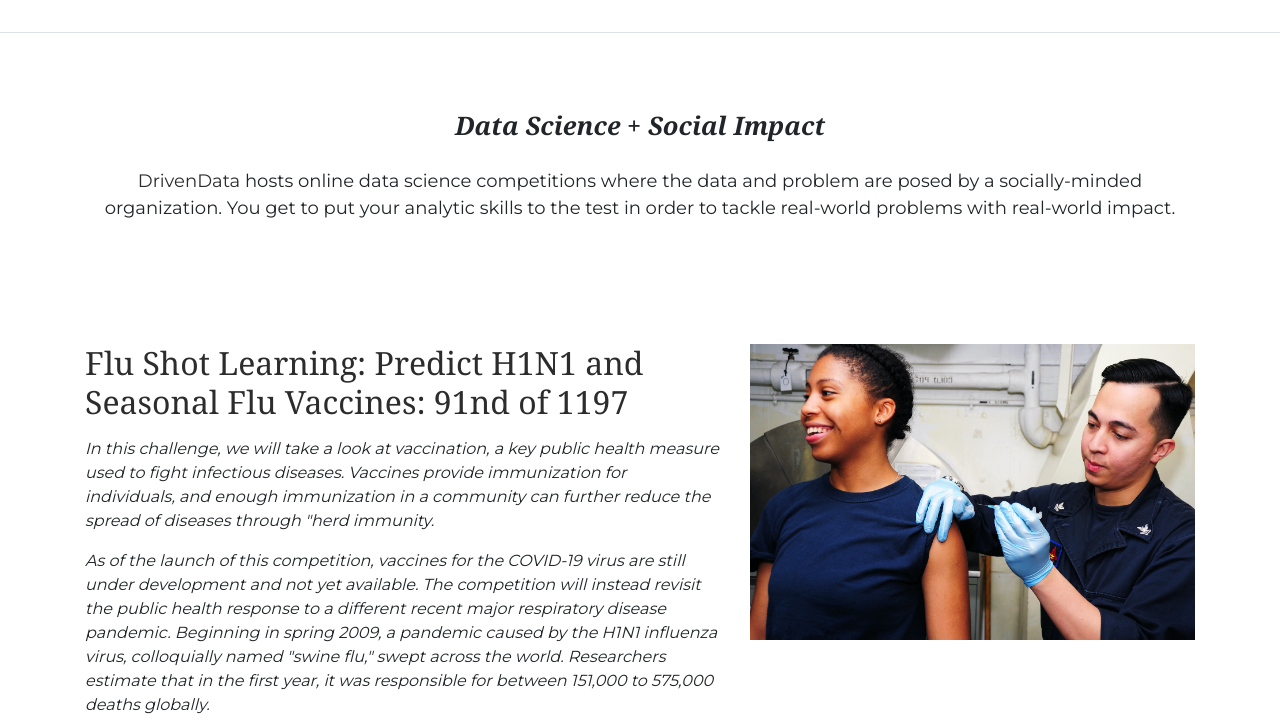
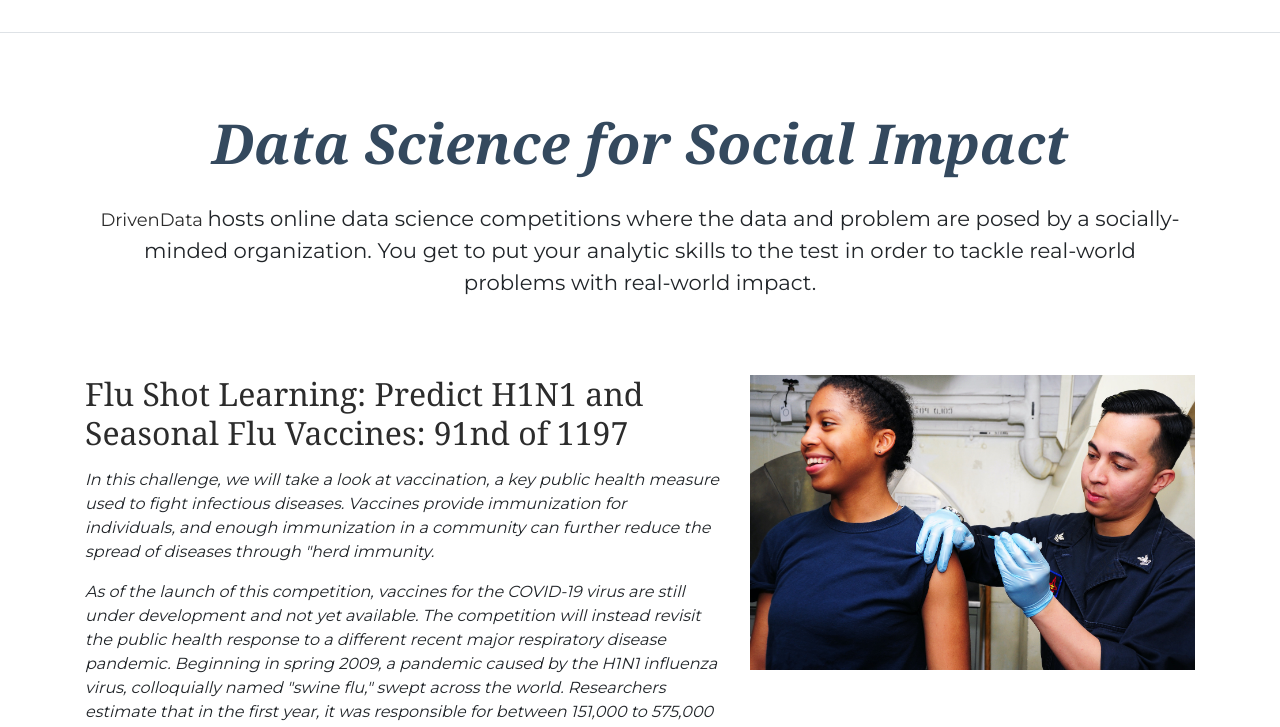
Before and after one commit to carlosal249/carlosal249.github.io, a plain HTML site: page competitions/index.html in a window 1280 px wide. Shown: the part 73-800 px from the top of the page. Drawn offline with nearby package versions, Linux system fonts and the light colour scheme.

Commit message:
Add files via upload

```diff
--- a/competitions/index.html
+++ b/competitions/index.html
@@ -43,9 +43,11 @@
 
     <div class="container">
     <div class="pricing-header px-3 py-3 pt-md-5 pb-md-4 mx-auto text-center">
-      <h1 class="display-4" id='heading'>Data Science + Social Impact</h1>
-      <p class="competitions-text"><a href="https://www.drivendata.org/" class="competitions-text">DrivenData </a>hosts online data science competitions where the data and problem are posed by a socially-minded organization. You get to put your analytic skills to the test in order to tackle real-world problems with real-world impact.</p>
+      <div class="hero-text text-center">
+        <h1 class="display-4" id='heading'>Data Science for Social Impact</h1>
+      <p class="font-weight-light"><a href="https://www.drivendata.org/" class="competitions-text">DrivenData </a>hosts online data science competitions where the data and problem are posed by a socially-minded organization. You get to put your analytic skills to the test in order to tackle real-world problems with real-world impact.</p>
     </div>
+  </div>
 
     <div class="separador2">
 
```
